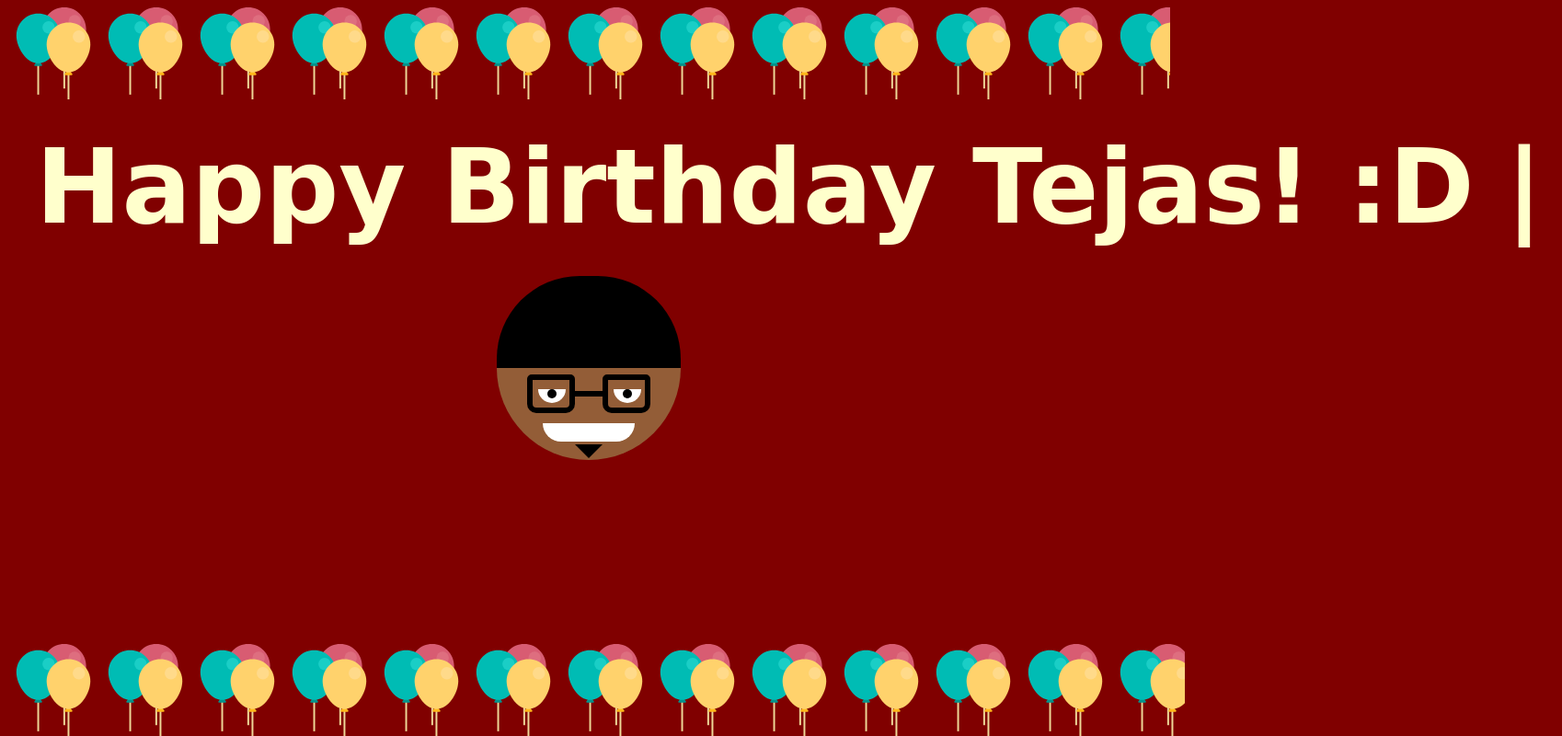
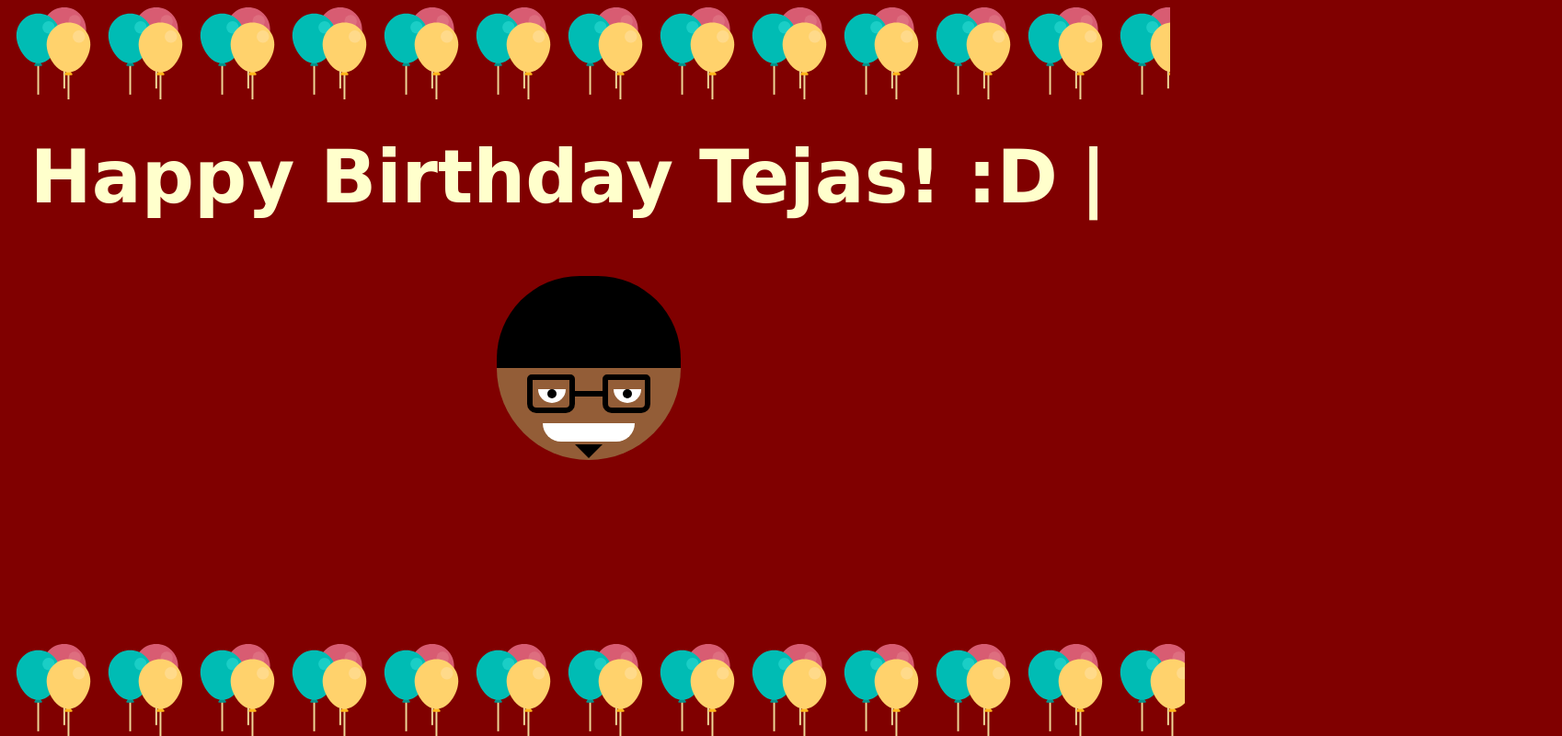
Before and after one commit to saiicharan/bday, a website: page public/index.html in a window 1280 px wide. Shown: the whole page at 92% size, 1698 px wide, since content can reach past the window. Drawn offline with Linux system fonts and the light colour scheme; a web font is replaced by a local one.

Commit message:
changes the font size

```diff
--- a/public/style.css
+++ b/public/style.css
@@ -4,14 +4,14 @@ body {
 }
 
 h1{
-	font-size: 7em;
+	font-size: 5em;
 	color: #FFFFCC;
   margin: 10px 0 0 10px;
   white-space: nowrap;
   overflow: hidden;
   width: 15em;
   height: 3em;
-  line-height: 170px;
+  line-height: 150px;
   float: left;
   text-align: center;
   animation: type 3s steps(60,end);
```
